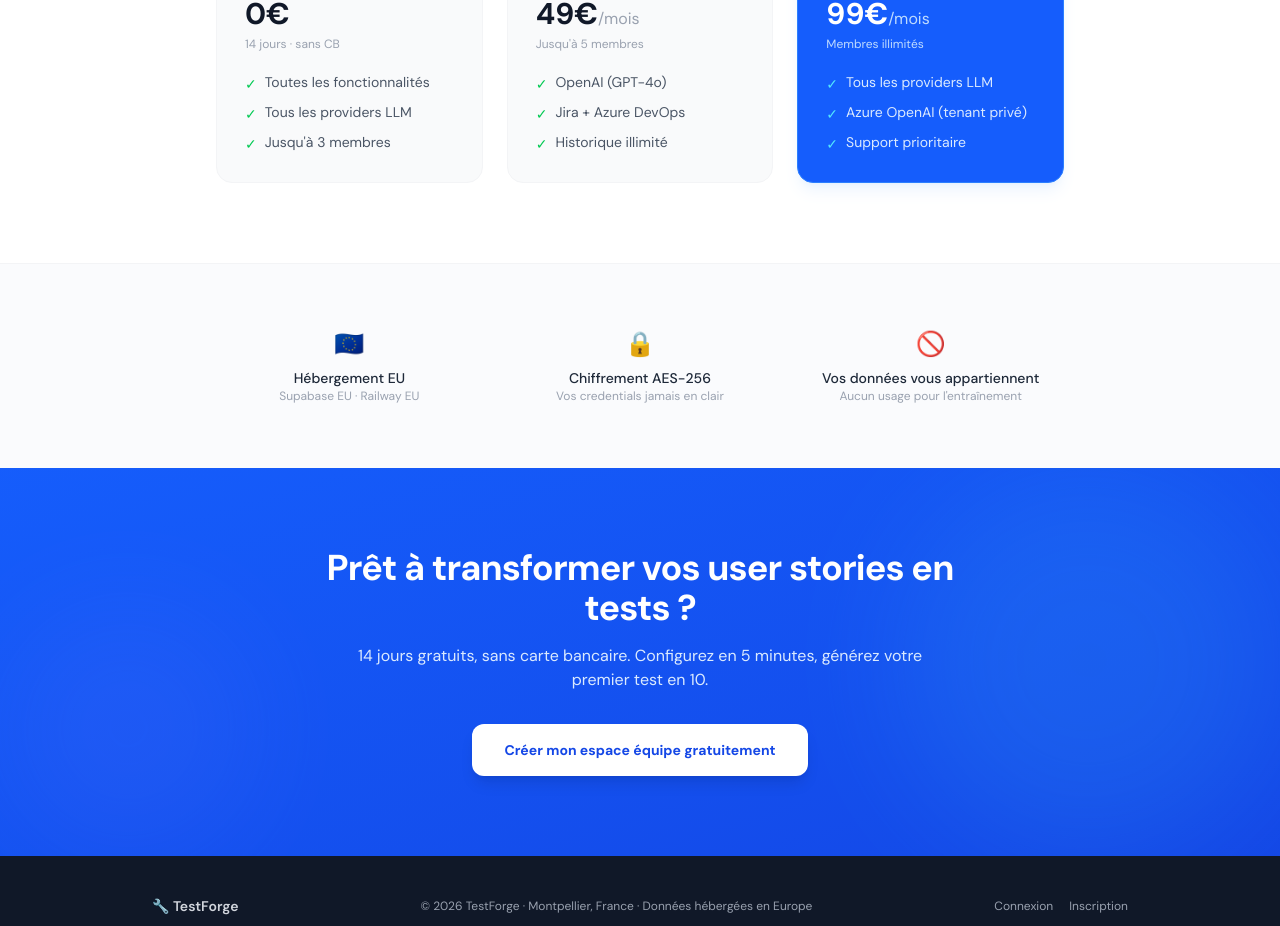
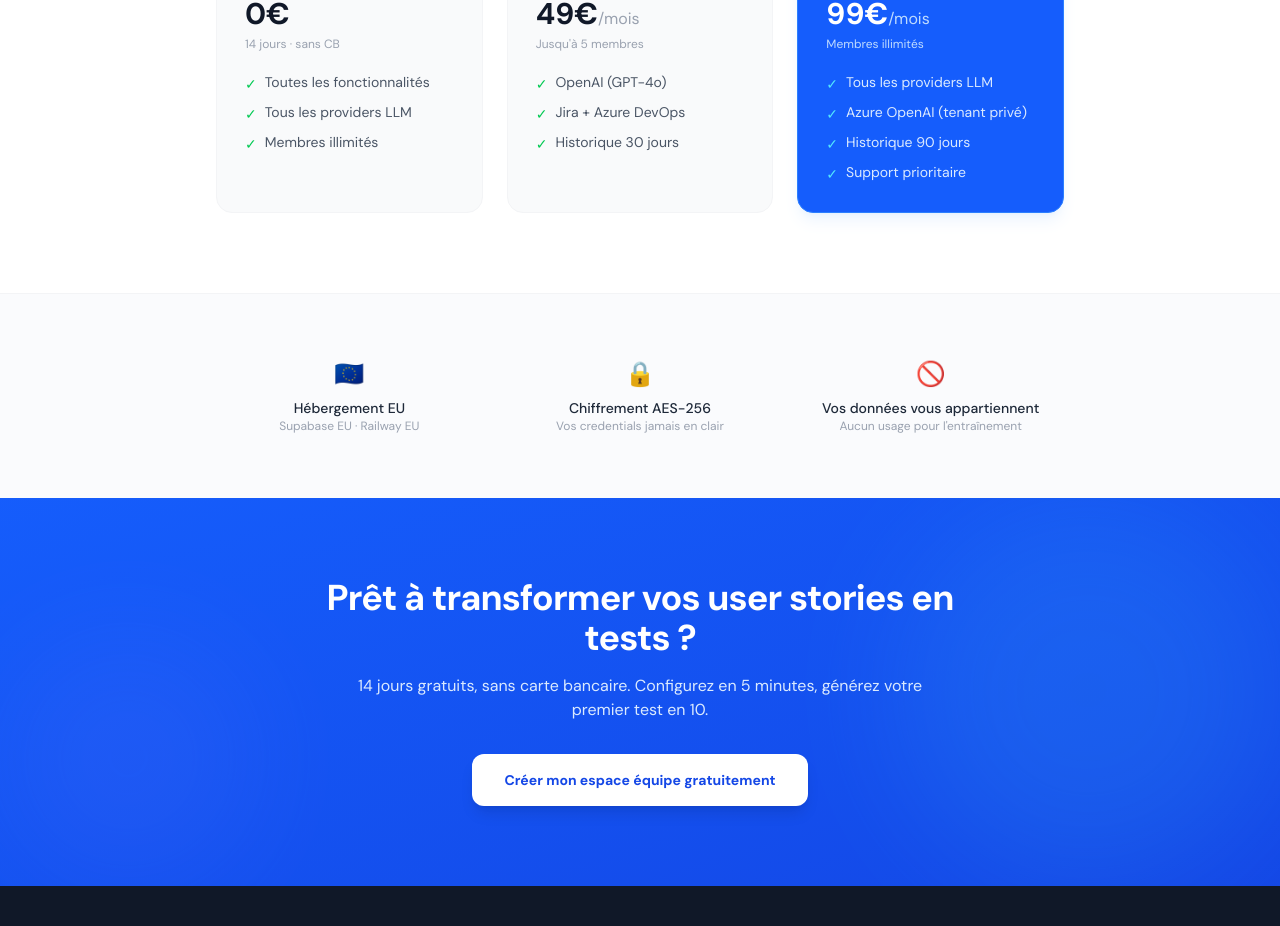
Before and after one commit to AlexThibaud1976/TestForge, a React (Vite) app in the folder apps/frontend/: page / in a window 1280 px wide. Shown: the part 3020-3946 px from the top of the page. Built offline with nearby package versions, Linux system fonts and the light colour scheme; no server answers.

Commit message:
fix: update billing plans to reflect accurate historical data limits

```diff
--- a/apps/frontend/src/pages/BillingPage.tsx
+++ b/apps/frontend/src/pages/BillingPage.tsx
@@ -13,7 +13,7 @@ const PLANS = [
     features: [
       'Jusqu\'à 5 membres',
       'Provider OpenAI uniquement',
-      'Historique illimité',
+      'Historique 30 jours',
       'Jira + Azure DevOps',
       'Support email',
     ],
--- a/apps/frontend/src/pages/LandingPage.tsx
+++ b/apps/frontend/src/pages/LandingPage.tsx
@@ -257,7 +257,7 @@ export class LoginPage {
               <ul className="space-y-2 text-sm text-gray-600">
                 <li className="flex items-start gap-2"><span className="text-green-500 mt-0.5">✓</span>Toutes les fonctionnalités</li>
                 <li className="flex items-start gap-2"><span className="text-green-500 mt-0.5">✓</span>Tous les providers LLM</li>
-                <li className="flex items-start gap-2"><span className="text-green-500 mt-0.5">✓</span>Jusqu'à 3 membres</li>
+                <li className="flex items-start gap-2"><span className="text-green-500 mt-0.5">✓</span>Membres illimités</li>
               </ul>
             </div>
 
@@ -271,7 +271,7 @@ export class LoginPage {
               <ul className="space-y-2 text-sm text-gray-600">
                 <li className="flex items-start gap-2"><span className="text-green-500 mt-0.5">✓</span>OpenAI (GPT-4o)</li>
                 <li className="flex items-start gap-2"><span className="text-green-500 mt-0.5">✓</span>Jira + Azure DevOps</li>
-                <li className="flex items-start gap-2"><span className="text-green-500 mt-0.5">✓</span>Historique illimité</li>
+                <li className="flex items-start gap-2"><span className="text-green-500 mt-0.5">✓</span>Historique 30 jours</li>
               </ul>
             </div>
 
@@ -288,6 +288,7 @@ export class LoginPage {
               <ul className="space-y-2 text-sm text-blue-100">
                 <li className="flex items-start gap-2"><span className="text-cyan-300 mt-0.5">✓</span>Tous les providers LLM</li>
                 <li className="flex items-start gap-2"><span className="text-cyan-300 mt-0.5">✓</span>Azure OpenAI (tenant privé)</li>
+                <li className="flex items-start gap-2"><span className="text-cyan-300 mt-0.5">✓</span>Historique 90 jours</li>
                 <li className="flex items-start gap-2"><span className="text-cyan-300 mt-0.5">✓</span>Support prioritaire</li>
               </ul>
             </div>
```
Also changed, not shown: 1 other file (tests, documents, lock files or other folders).
